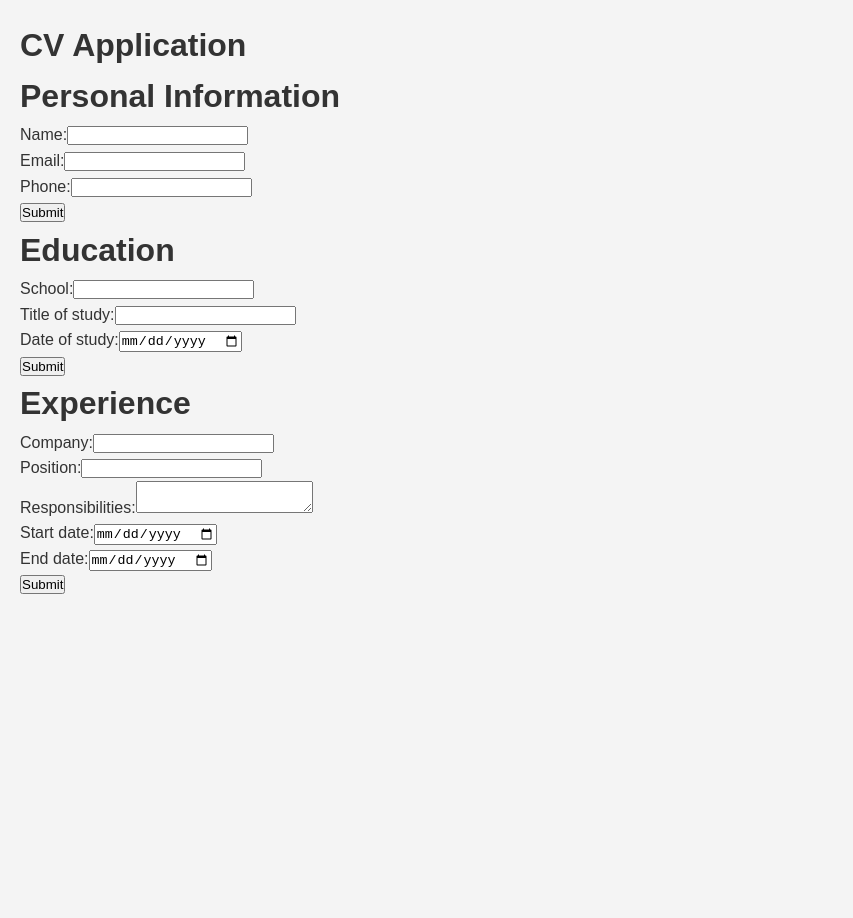
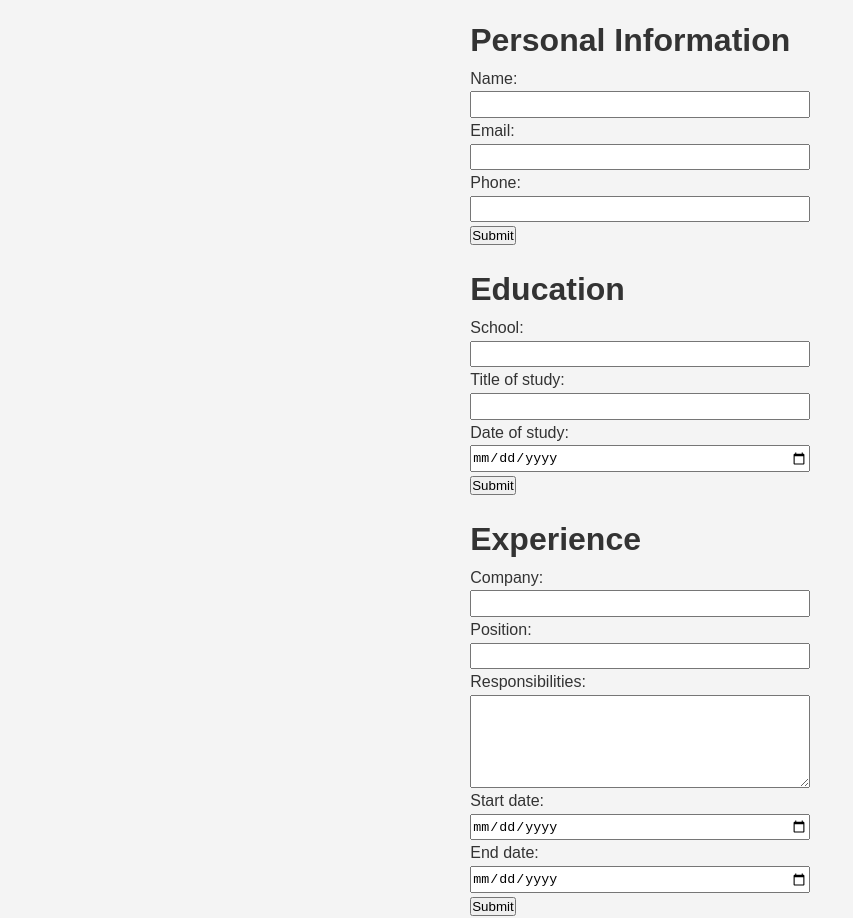
Before and after one commit to tylermoroz/cv-application, a React (Vite) app: page / in a window 1280 px wide. Shown: the whole page, without its empty margins (0-853 px from the left). Before the commit the page ends 800 px from the top, so only its background shows below. Built offline with nearby package versions, Linux system fonts and the light colour scheme.

Commit message:
Add styles for the cv application components

```diff
--- a/src/components/DisplayInput.jsx
+++ b/src/components/DisplayInput.jsx
@@ -1,3 +1,5 @@
+import "../styles/DisplayInput.css";
+
 function DisplayInput({
   label,
   type = "text",
@@ -16,7 +18,7 @@ function DisplayInput({
   );
 
   return (
-    <div>
+    <div className="input-field">
       <label htmlFor={id}>{label}</label>
       {isEditing ? InputField : <p>{submittedValue}</p>}
     </div>
--- a/src/components/Education.jsx
+++ b/src/components/Education.jsx
@@ -1,6 +1,6 @@
 import { useState } from "react";
 import DisplayInput from "./DisplayInput.jsx";
-// import "./styles/Education.css";
+import "../styles/Education.css";
 
 function Education() {
   const [formValues, setFormValues] = useState({
--- a/src/components/Experience.jsx
+++ b/src/components/Experience.jsx
@@ -1,6 +1,6 @@
 import { useState } from "react";
 import DisplayInput from "./DisplayInput.jsx";
-// import "./styles/Experience.css";
+import "../styles/Experience.css";
 
 function Experience() {
   const [formValues, setFormValues] = useState({
--- a/src/components/Personal.jsx
+++ b/src/components/Personal.jsx
@@ -1,6 +1,6 @@
 import { useState } from "react";
 import DisplayInput from "./DisplayInput.jsx";
-// import "./styles/Personal.css";
+import "../styles/Personal.css";
 
 function PersonalInfo() {
   const [formValues, setFormValues] = useState({
--- a/src/styles/App.css
+++ b/src/styles/App.css
@@ -0,0 +1,12 @@
+.app-container {
+  width: 100%;
+  display: grid;
+  place-content: center;
+  height: 100vh;
+  gap: 1rem;
+}
+
+h1 {
+  font-size: 3em;
+  text-align: center;
+}
--- /dev/null
+++ b/src/styles/DisplayInput.css
@@ -0,0 +1,12 @@
+.input-field {
+  display: flex;
+  flex-direction: column;
+}
+
+.input-field textarea {
+  height: 7em;
+}
+
+.input-field input {
+  height: 2em;
+}
--- a/src/styles/Education.css
+++ b/src/styles/Education.css
@@ -0,0 +1,4 @@
+.education-container h1 {
+  text-align: start;
+  font-size: 2em;
+}
--- a/src/styles/Experience.css
+++ b/src/styles/Experience.css
@@ -0,0 +1,4 @@
+.experience-container h1 {
+  text-align: start;
+  font-size: 2em;
+}
--- a/src/styles/Personal.css
+++ b/src/styles/Personal.css
@@ -0,0 +1,4 @@
+.personal-info-container h1 {
+  text-align: start;
+  font-size: 2em;
+}
```
